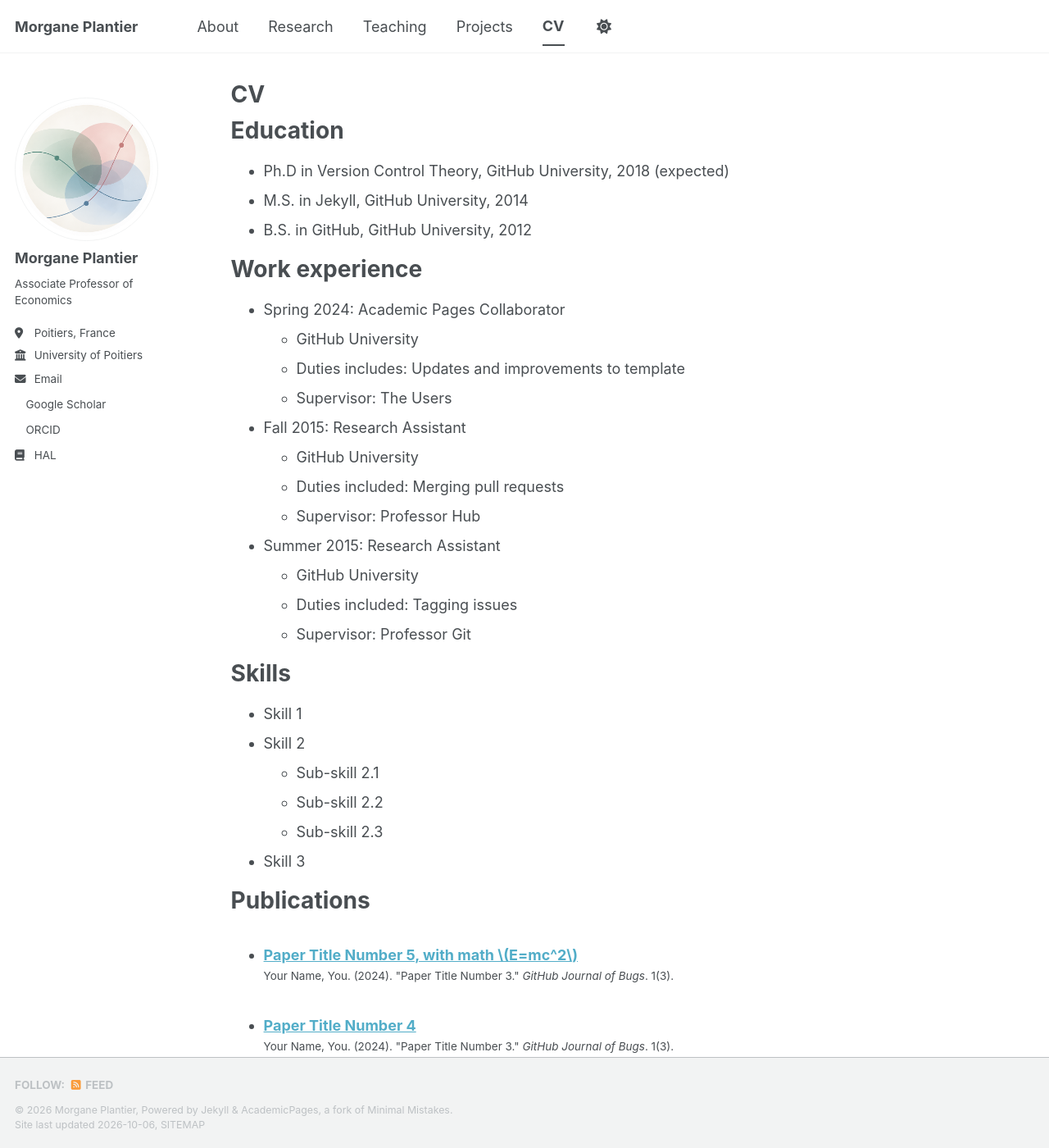
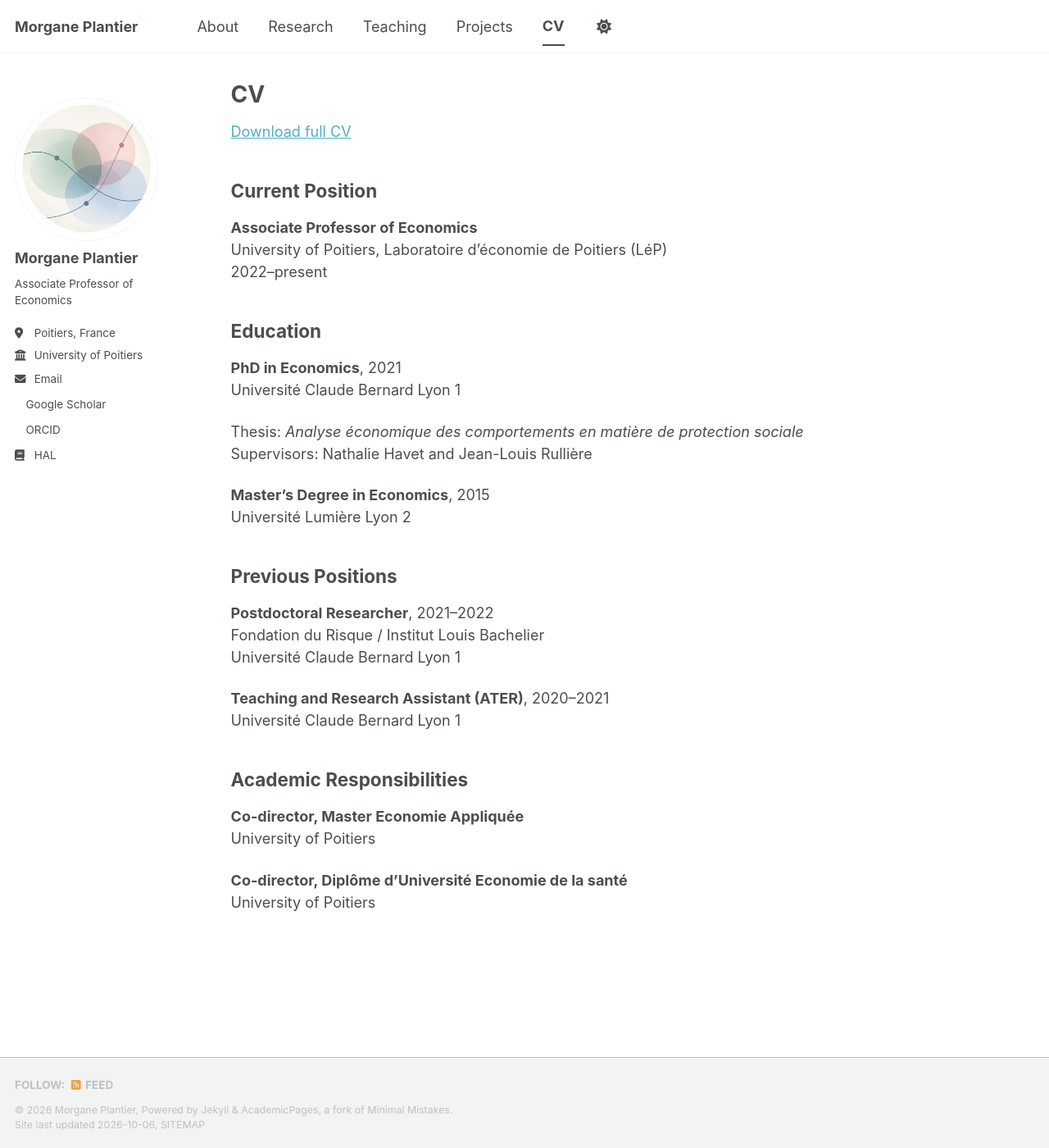
Before and after one commit to morganeplantier/morganeplantier.github.io, a Jekyll site: the page built from _pages/cv.md, in a window 1280 px wide and 1400 px high. Shown: the whole window at 82% size. Built offline with Jekyll 4.4.1, drawn with Linux system fonts in a browser that asks for light colours; a style sheet for code colours, icons or effects is not loaded; some of the changed text lies outside the part shown.

Commit message:
Update cv.md

```diff
--- a/_pages/cv.md
+++ b/_pages/cv.md
@@ -3,62 +3,40 @@ layout: archive
 title: "CV"
 permalink: /cv/
 author_profile: true
-redirect_from:
-  - /resume
 ---
 
-{% include base_path %}
+[Download full CV](/files/CV_M_Plantier.pdf)
 
-Education
-======
-* Ph.D in Version Control Theory, GitHub University, 2018 (expected)
-* M.S. in Jekyll, GitHub University, 2014
-* B.S. in GitHub, GitHub University, 2012
+## Current Position
 
-Work experience
-======
-* Spring 2024: Academic Pages Collaborator
-  * GitHub University
-  * Duties includes: Updates and improvements to template
-  * Supervisor: The Users
+**Associate Professor of Economics**
+University of Poitiers, Laboratoire d’économie de Poitiers (LéP)
+2022–present
 
-* Fall 2015: Research Assistant
-  * GitHub University
-  * Duties included: Merging pull requests
-  * Supervisor: Professor Hub
+## Education
 
-* Summer 2015: Research Assistant
-  * GitHub University
-  * Duties included: Tagging issues
-  * Supervisor: Professor Git
+**PhD in Economics**, 2021
+Université Claude Bernard Lyon 1
 
-Skills
-======
-* Skill 1
-* Skill 2
-  * Sub-skill 2.1
-  * Sub-skill 2.2
-  * Sub-skill 2.3
-* Skill 3
+Thesis: *Analyse économique des comportements en matière de protection sociale*
+Supervisors: Nathalie Havet and Jean-Louis Rullière
 
-Publications
-======
-  <ul>{% for post in site.publications reversed %}
-    {% include archive-single-cv.html %}
-  {% endfor %}</ul>
+**Master’s Degree in Economics**, 2015
+Université Lumière Lyon 2
 
-Talks
-======
-  <ul>{% for post in site.talks reversed %}
-    {% include archive-single-talk-cv.html  %}
-  {% endfor %}</ul>
+## Previous Positions
 
-Teaching
-======
-  <ul>{% for post in site.teaching reversed %}
-    {% include archive-single-cv.html %}
-  {% endfor %}</ul>
+**Postdoctoral Researcher**, 2021–2022
+Fondation du Risque / Institut Louis Bachelier
+Université Claude Bernard Lyon 1
 
-Service and leadership
-======
-* Currently signed in to 43 different slack teams
+**Teaching and Research Assistant (ATER)**, 2020–2021
+Université Claude Bernard Lyon 1
+
+## Academic Responsibilities
+
+**Co-director, Master Economie Appliquée**
+University of Poitiers
+
+**Co-director, Diplôme d'Université Economie de la santé**
+University of Poitiers
```
